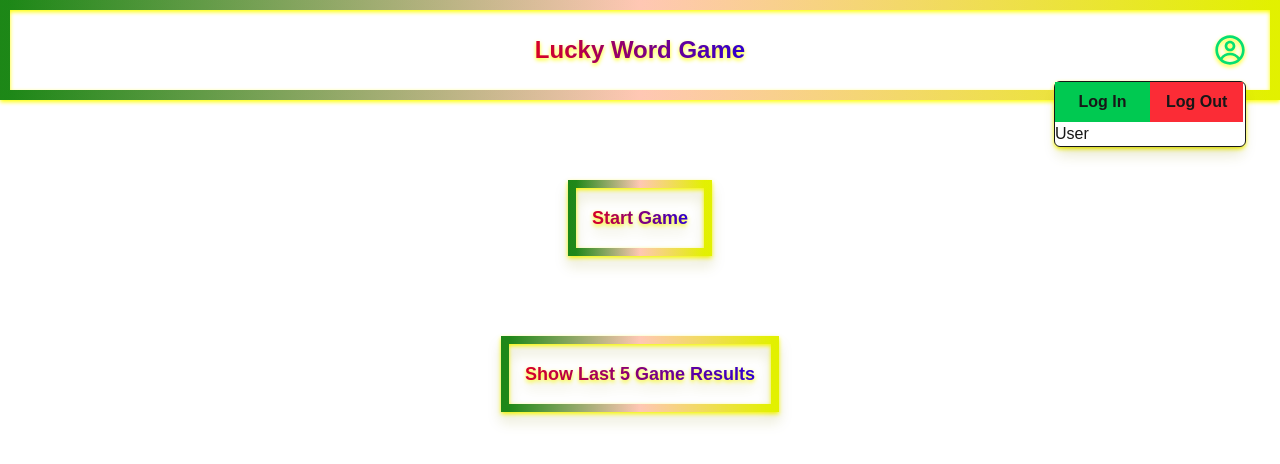
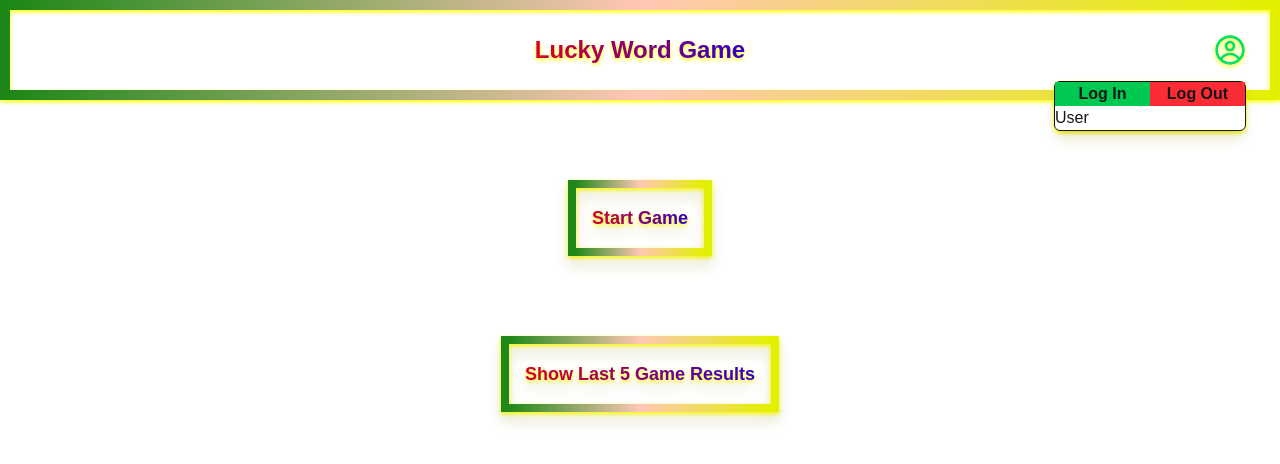
Before and after one commit to FiratSomek/lucky-word-game, a Next.js app: page / in a window 1280 px wide. Both pictures are taken after a click on the button 1230 px from the left and 50 px from the top of the page. Shown: the top 464 px of the page. Built offline with nearby package versions, Linux system fonts and the light colour scheme.

Commit message:
edited login logout buttons

```diff
--- a/src/components/ProfileMenu.tsx
+++ b/src/components/ProfileMenu.tsx
@@ -33,14 +33,10 @@ export default function ProfileMenu() {
               className="relative w-1/2
  inline-block text-left bg-green-500"
             >
-              <Link href="/auth/login">
-                <LogInButton />
-              </Link>
+              <LogInButton />
             </div>
-            <div className="relative inline-block text-left bg-red-500 ">
-              <Link href="/auth/logout">
-                <LogOutButton />
-              </Link>
+            <div className="relative w-1/2 inline-block text-left bg-red-500 ">
+              <LogOutButton />
             </div>
           </div>
           <div>
--- a/src/components/buttons/LogInButton.tsx
+++ b/src/components/buttons/LogInButton.tsx
@@ -2,11 +2,9 @@ import React from "react";
 
 const LogInButton = () => {
   return (
-    <div>
-      <button className="font-bold px-4 py-2 w-full cursor-pointer hover:bg-gray-100 transition">
-        Log In
-      </button>
-    </div>
+    <button className="font-bold w-full cursor-pointer hover:bg-gray-100 transition">
+      Log In
+    </button>
   );
 };
 
--- a/src/components/buttons/LogOutButton.tsx
+++ b/src/components/buttons/LogOutButton.tsx
@@ -7,11 +7,9 @@ const LogOutButton = () => {
   //   window.location.href = "/api/auth/logout?federated";
   // };
   return (
-    <div>
-      <button className="font-bold px-4 py-2 w-full cursor-pointer hover:bg-gray-100 transition">
-        Log Out
-      </button>
-    </div>
+    <button className="font-bold w-full cursor-pointer hover:bg-gray-100 transition">
+      Log Out
+    </button>
   );
 };
 
```
